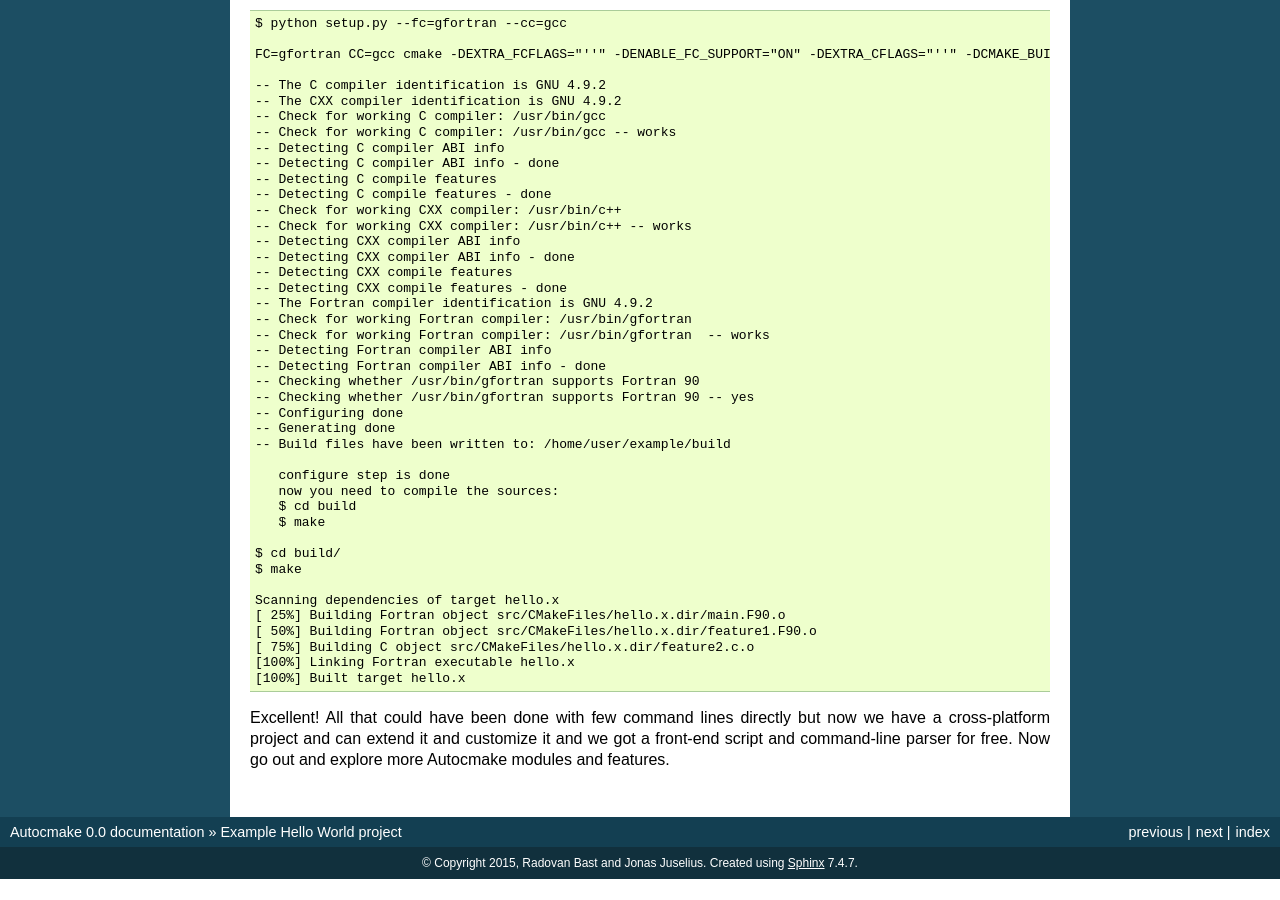
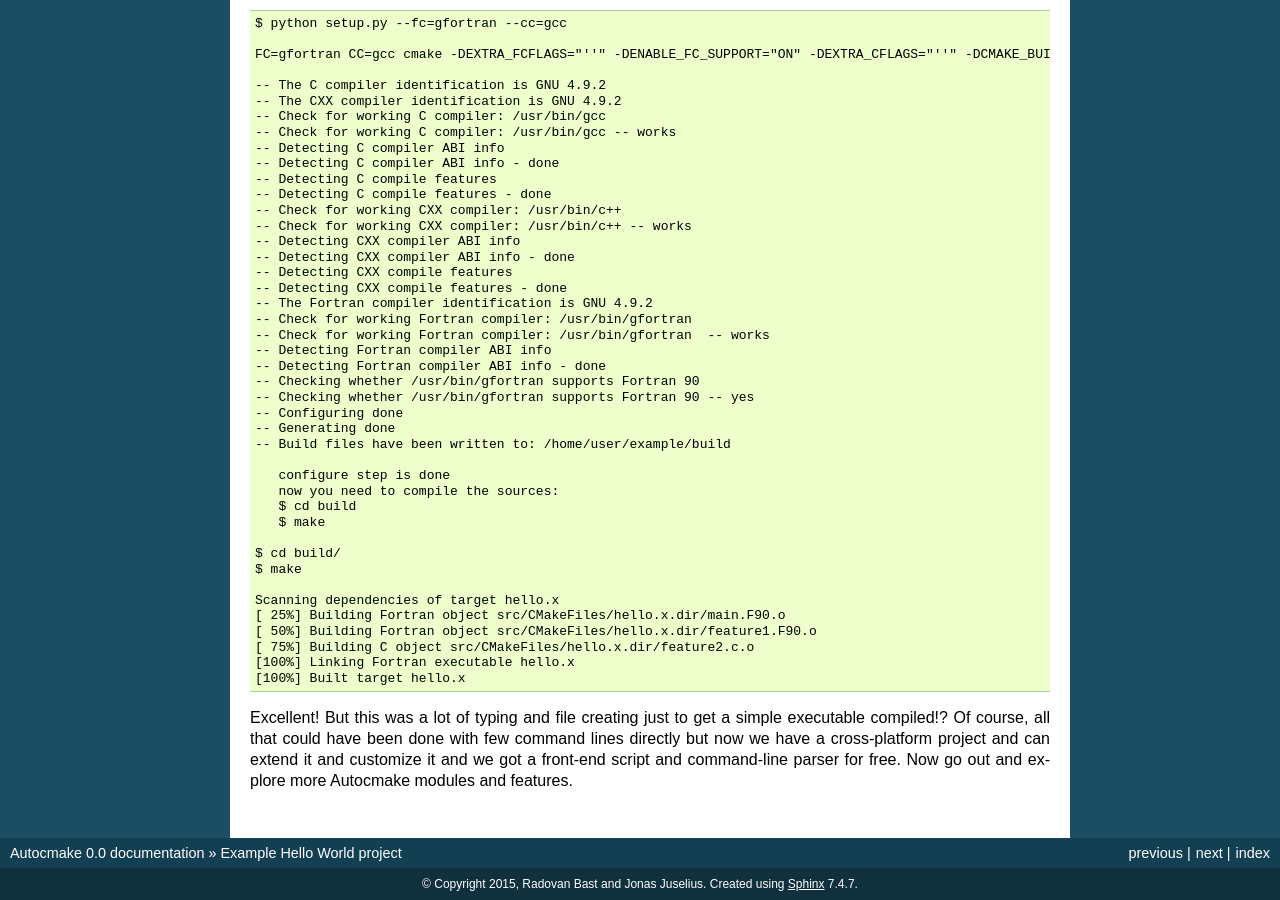
Before and after one commit to dev-cafe/autocmake, a Sphinx documentation site: the page built from doc/developers/example.rst, in a window 1280 px wide and 900 px high, scrolled down 1721 px. Built offline with Sphinx 7.4.7, drawn with Linux system fonts in a browser that asks for light colours; before the commit the page ends 2600 px from its top, so only the background shows below that.

Commit message:
more doc

```diff
--- a/doc/developers/example.rst
+++ b/doc/developers/example.rst
@@ -141,7 +141,8 @@ Now we are ready to build::
   [100%] Linking Fortran executable hello.x
   [100%] Built target hello.x
 
-Excellent! All that could have been done with few command lines directly but
-now we have a cross-platform project and can extend it and customize it and we
-got a front-end script and command-line parser for free.  Now go out and
-explore more Autocmake modules and features.
+Excellent! But this was a lot of typing and file creating just to get a simple
+executable compiled!? Of course, all that could have been done with few command
+lines directly but now we have a cross-platform project and can extend it and
+customize it and we got a front-end script and command-line parser for free.
+Now go out and explore more Autocmake modules and features.
```
Also changed, not shown: doc/developers/faq.rst (+4 -4 lines).
